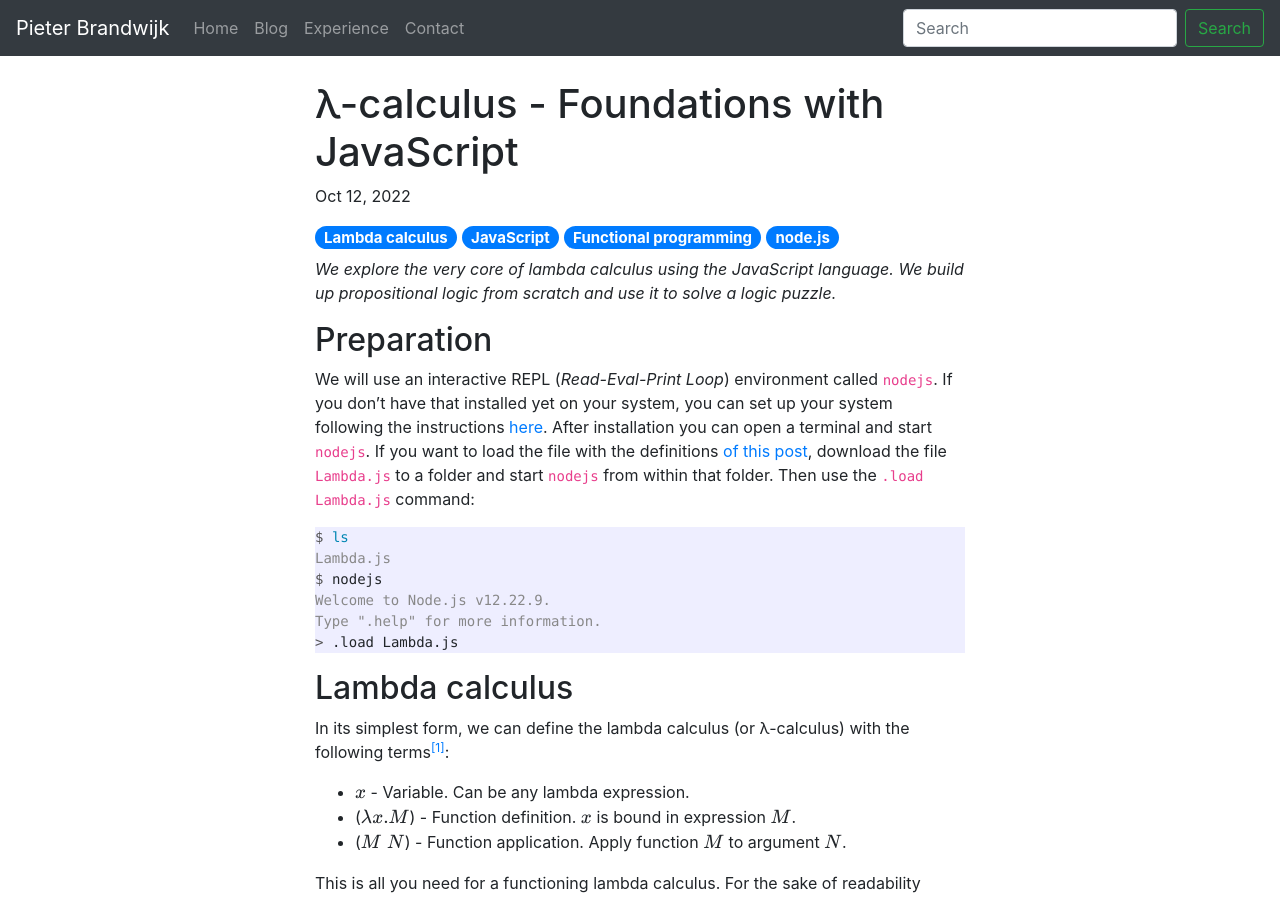
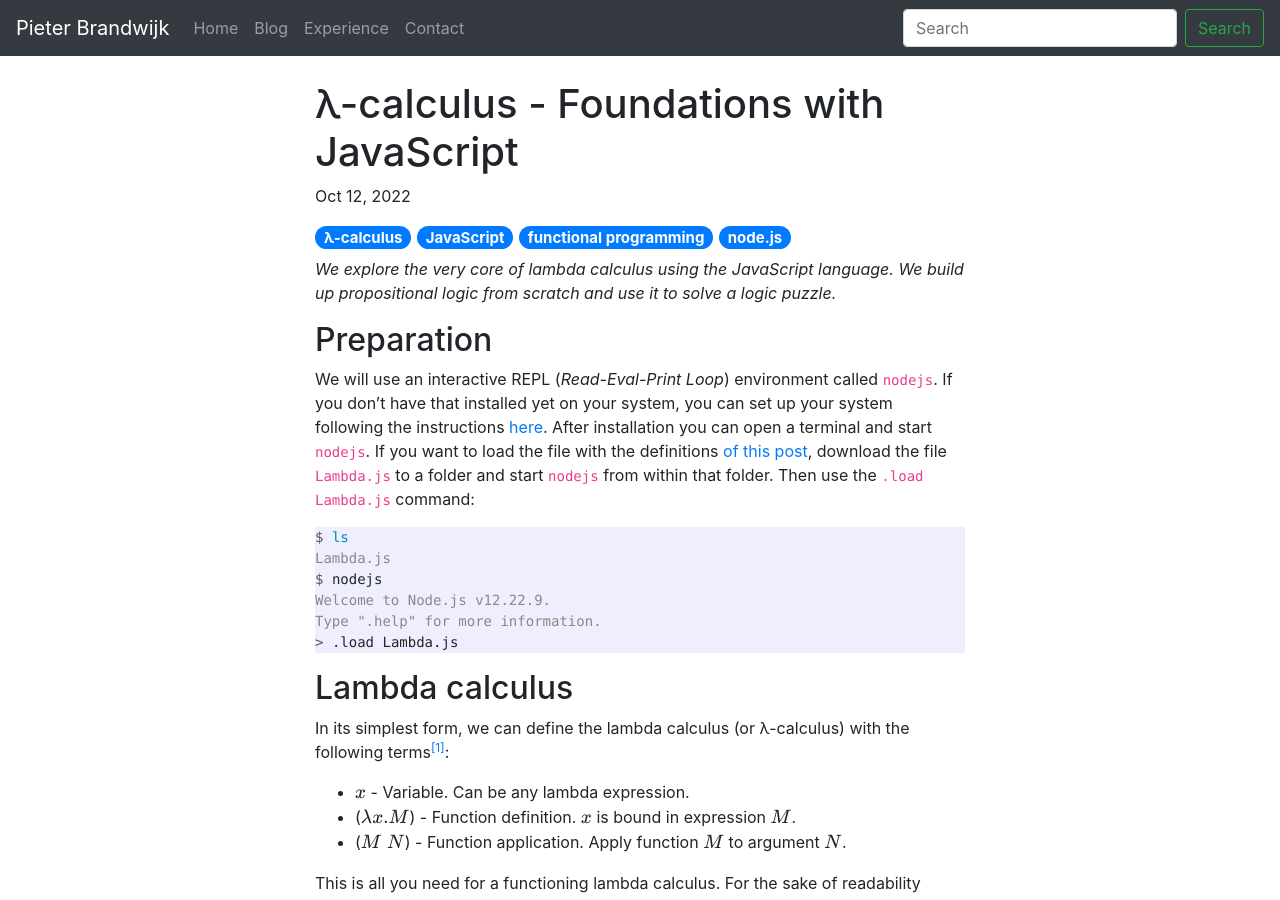
Before and after one commit to pbrandwijk/pbrandwijk.github.io, a Jekyll site: the page built from _posts/2022-10-12-lambda-calculus-foundations-with-javascript.md, in a window 1280 px wide and 900 px high. Built offline with Jekyll 4.4.1, drawn with Linux system fonts in a browser that asks for light colours; nearby versions of some CDN libraries; comment, search, counter and statistics services are not loaded.

Commit message:
Update post

```diff
--- a/_posts/2022-10-12-lambda-calculus-foundations-with-javascript.md
+++ b/_posts/2022-10-12-lambda-calculus-foundations-with-javascript.md
@@ -4,9 +4,9 @@ title:    λ-calculus - Foundations with JavaScript
 date:     2022-10-12 21:00:00 +0200
 katex:    true
 tags:
- - Lambda calculus
+ - λ-calculus
  - JavaScript
- - Functional programming
+ - functional programming
  - node.js
 ---
 *We explore the very core of lambda calculus using the JavaScript language. We build up propositional logic from scratch and use it to solve a logic puzzle.*
```
